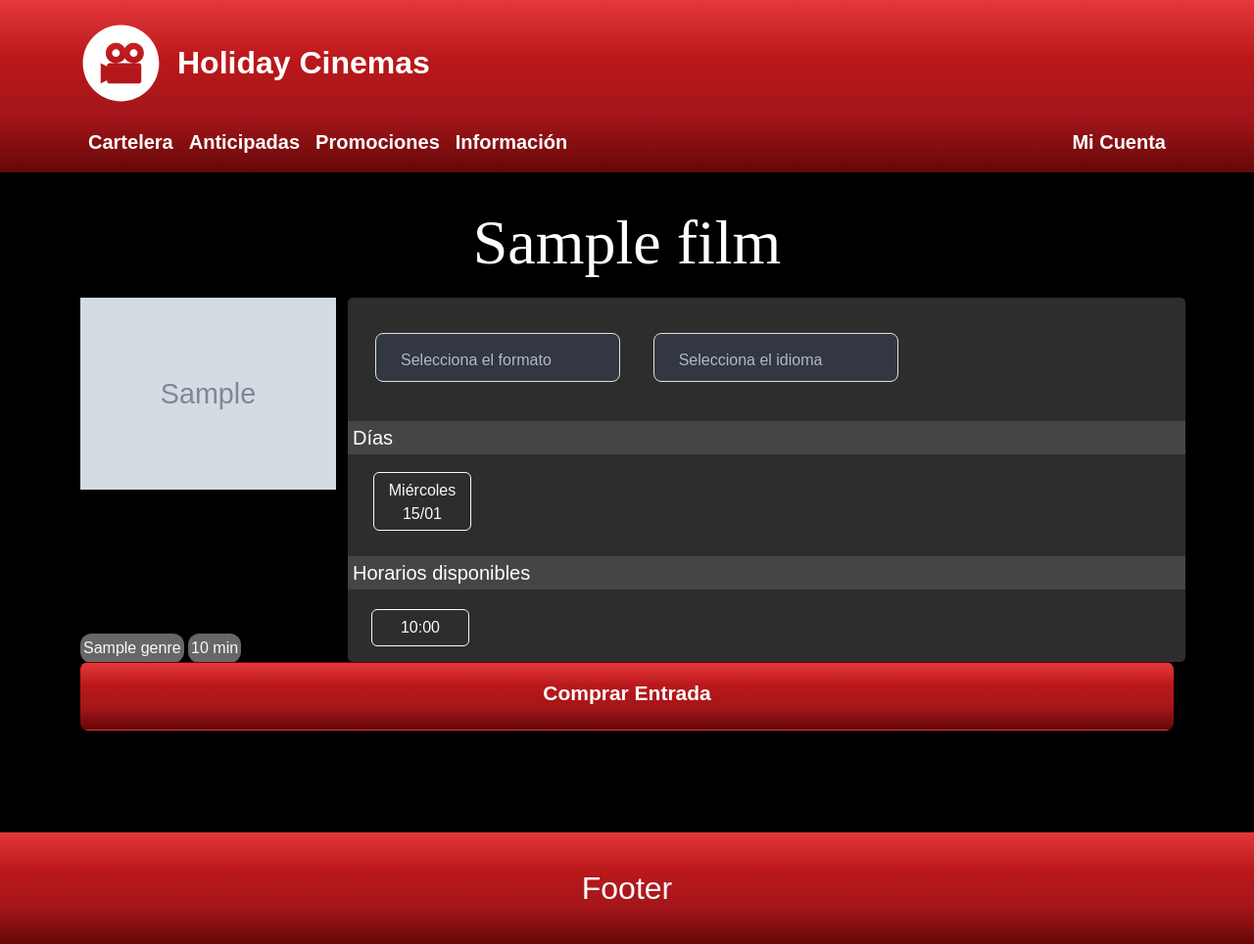
After one commit to Zadios/CinemaSystem, a Django app: page /horarios/1/ in a window 1280 px wide. The commit adds this page. Shown: the whole page at 98% size. Run offline with Django 5.2, Linux system fonts and the light colour scheme; tables that the repository leaves empty hold one stand-in row (values such as "Sample post"); grey boxes marked "Sample" are stand-in pictures.

Commit message:
Cambiado nombre de comprar_entradas por horarios. Intento de integrar plantilla de horarios (errores)

```diff
--- a/Applications/Movie/templates/Movie/index.html
+++ b/Applications/Movie/templates/Movie/index.html
@@ -68,7 +68,7 @@
                         data-bs-toggle="modal"
                         data-bs-target="#sinopsisModal"
                         data-sinopsis="{{ film.synopsis }}">Ver Sinopsis</button>
-                <a href="{% url 'showtime:comprar_entradas' film.id_film %}" class="btn btn-danger w-100">Comprar Entradas</a>
+                <a href="{% url 'showtime:horarios' film.id_film %}" class="btn btn-danger w-100">Comprar Entradas</a>
             </div>
         </div>
         {% endif %}
@@ -106,7 +106,7 @@
                         data-bs-toggle="modal"
                         data-bs-target="#sinopsisModal"
                         data-sinopsis="{{ film.synopsis }}">Ver Sinopsis</button>
-                <a href="{% url 'showtime:comprar_entradas' film.id_film %}" class="btn btn-danger w-100">Comprar Entradas</a>
+                <a href="{% url 'showtime:horarios' film.id_film %}" class="btn btn-danger w-100">Comprar Entradas</a>
             </div>
         {% endif %}
         {% endfor %}
--- /dev/null
+++ b/Applications/Showtime/templates/Showtime/horarios.html
@@ -0,0 +1,111 @@
+{% extends 'CinemaSystemApp/base.html' %}
+{% load static %}
+
+{% block extra_styles %}
+<link rel="stylesheet" href="{% static 'styles/comprar.css' %}">
+{% endblock %}
+
+{% block title %}Comprar Entradas{% endblock %}
+
+{% block content %}
+<div id="horarios-data" data-horarios='{
+    {% for date, horarios in horarios_por_fecha.items %}
+        "{{ date }}": [
+            {% for hora in horarios %}
+                "{{ hora }}"{% if not forloop.last %}, {% endif %}
+            {% endfor %}
+        ]{% if not forloop.last %}, {% endif %}
+    {% endfor %}
+}'></div>
+
+
+
+<div class="container my-4">
+    <div>
+        <h2 class="text-center">{{ film.name }}</h2>
+    </div>
+    <div class="row">
+        <div class="col-md-3 col-sm-3">
+            <div class="image-container centrar">
+                <img src="{{ film.image.url }}" class="img-fluid" alt="Imagen portada">
+            </div>
+            <div class="text-container my-2">
+                {% for genre in film.genres.all %}
+                <p class="text-light background-p">{{ genre.name }}</p>
+                {% endfor %}
+                <p class="text-light background-p">{{ film.duration }} min</p>
+            </div>
+        </div>
+
+
+        <div class="col-md-9 col-sm-9 col-cont">
+
+            <div>
+                <p class="linea"></p>
+                <div class="mb-3">
+                    <div class="row ms-3">
+                    <!-- Selección de formato -->
+                        <div class="col-md-4 col-sm-4">
+                            <select id="format-select" name="format" class="form-select mb-2" aria-label="Selecciona el formato">
+                                <option selected disabled>Selecciona el formato</option>
+                                {% for format in formats %}
+                                    <option value="{{ format.id_format }}" {% if format.id_format|stringformat:"s" == selected_format %}selected{% endif %}>{{ format.name }}</option>
+                                {% endfor %}
+                            </select>
+                        </div>
+
+                        <!-- Selección de idioma -->
+                        <div class="col-md-4 col-sm-4">
+                            <select id="language-select" name="language" class="form-select mb-4" aria-label="Selecciona el idioma">
+                                <option selected disabled>Selecciona el idioma</option>
+                                {% for language in languages %}
+                                    <option value="{{ language.id_language }}" {% if language.id_language|stringformat:"s" == selected_language %}selected{% endif %}>{{ language.name }}</option>
+                                {% endfor %}
+                            </select>
+                        </div>
+                    </div>
+                </div>
+
+                <div class="mb-3">
+                    <h5>Días</h5>
+                    <div class="row ms-3" id="day-buttons">
+                        <!-- Botones de los días -->
+                        {% for show in shows %}
+                            <button type="button"
+                                    class="btn btn-outline-light bt-box text-center day-button"
+                                    data-day="{{ show.show_date|date:"Y-m-d" }}">
+                                {{ show.show_date | date:"l" | capfirst }} {{ show.show_date | date:"d/m" }}
+                            </button>
+                        {% endfor %}
+                    </div>
+                </div>
+
+                <div class="mb-3">
+                    <h5 id="schedule-title">Horarios disponibles</h5>
+                    <div id="schedule-container" class="row ms-4 overflow-auto">
+                        <!-- botones de horarios dinámicos con java -->
+                        {% for show in shows %}
+                            <button type="button"
+                                    class="btn btn-outline-light me-2 horario-button"
+                                    data-day="{{ show.show_date|date:'Y-m-d' }}"
+                                    data-id="{{ show.id }}"> <!-- Aquí añadimos el show_id -->
+                                {{ show.show_time|time:"H:i" }}
+                            </button>
+                        {% endfor %}
+                    </div>
+                </div>
+
+        </div>
+    </div>
+
+    <div class="container">
+        <section class="d-grid gap-2 mb-3">
+            <a class="btn btn-red text-white" href="#">Comprar Entrada</a>
+        </section>
+    </div>
+</div>
+
+{% block scripts %}
+<script src="{% static 'JS/compra.js' %}"></script>
+{% endblock %}
+{% endblock %}
--- a/Applications/Showtime/urls.py
+++ b/Applications/Showtime/urls.py
@@ -4,5 +4,6 @@ from . import views
 
 app_name = "showtime"
 urlpatterns = [
-    path('<int:film_id>/', views.comprar_entradas, name='comprar_entradas'),
+    path('<int:film_id>/', views.horarios, name='horarios'),
+    path('comprar_entradas/<int:show_id>/', views.comprar_entradas, name='comprar_entradas'),
 ]
--- a/Applications/Showtime/views.py
+++ b/Applications/Showtime/views.py
@@ -2,11 +2,11 @@ from django.shortcuts import render, get_object_or_404
 from Applications.Movie.models import Film, Format, Language
 from .models import Show, Movie_Theater
 
-def comprar_entradas(request, film_id):
+def horarios(request, film_id):
     film = get_object_or_404(Film, pk=film_id)
     formats = film.format.all()  # Formatos disponibles para la película
     languages = film.language.all()  # Idiomas disponibles para la película
-    shows = Show.objects.filter(film=film)
+    shows = Show.objects.filter(film=film).order_by('show_date', 'show_time')
 
     selected_format = request.GET.get('format')
     selected_language = request.GET.get('language')
@@ -17,6 +17,15 @@ def comprar_entradas(request, film_id):
     if selected_language:
         shows = shows.filter(language_id=selected_language)
 
+    # Organizar los horarios por fecha
+    horarios_por_fecha = {}
+    for show in shows:
+        fecha = show.show_date.strftime('%Y-%m-%d')
+        hora = show.show_time.strftime('%H:%M')
+        if fecha not in horarios_por_fecha:
+            horarios_por_fecha[fecha] = []
+        horarios_por_fecha[fecha].append(hora)
+
     context = {
         'film': film,
         'formats': formats,
@@ -24,5 +33,16 @@ def comprar_entradas(request, film_id):
         'shows': shows,
         'selected_format': selected_format,
         'selected_language': selected_language,
+        'horarios_por_fecha': horarios_por_fecha,  # Pasamos el diccionario de horarios al template
+    }
+    return render(request, 'showtime/horarios.html', context)
+
+def comprar_entradas(request, show_id):
+    # Obtener el show específico usando el show_id
+    show = get_object_or_404(Show, pk=show_id)
+
+    # Contexto para el template: puedes pasar cualquier dato necesario para la compra
+    context = {
+        'show': show,
     }
     return render(request, 'showtime/comprar_entradas.html', context)
--- a/CinemaSystem/urls.py
+++ b/CinemaSystem/urls.py
@@ -23,8 +23,8 @@ urlpatterns = [
     path('admin/', admin.site.urls),
     path('', include('Applications.CinemaSystemApp.urls')),
     path('', include('Applications.Movie.urls')),
-    path('Register/', include('Applications.Register.urls')),
-    path('comprar/', include('Applications.Showtime.urls')),
+    path('register/', include('Applications.Register.urls')),
+    path('horarios/', include('Applications.Showtime.urls')),
 ]
 
 if settings.DEBUG:
--- a/static/JS/compra.js
+++ b/static/JS/compra.js
@@ -2,10 +2,8 @@ document.addEventListener('DOMContentLoaded', function() {
     // Cargar y verificar los horarios en window.horarios
     try {
         window.horarios = JSON.parse(document.getElementById("horarios-data").dataset.horarios);
-        console.log("Horarios cargados:", window.horarios);  // Verifica que los datos están presentes
     } catch (error) {
         console.error("Error al analizar los datos de horarios:", error);
-        window.horarios = {};  // Asignamos un objeto vacío en caso de error
     }
 
     // Selección de formato e idioma
@@ -35,7 +33,11 @@ document.addEventListener('DOMContentLoaded', function() {
             horarios.forEach(horario => {
                 const horarioButton = document.createElement("button");
                 horarioButton.className = "btn btn-outline-light me-2";
-                horarioButton.textContent = horario;
+                horarioButton.textContent = horario.time;
+
+                // Agregar el data-show-id con el id del show correspondiente
+                horarioButton.setAttribute("data-show-id", horario.show_id);
+
                 scheduleContainer.appendChild(horarioButton);
             });
         } else {
@@ -61,4 +63,17 @@ document.addEventListener('DOMContentLoaded', function() {
             mostrarHorarios(fechaSeleccionada);
         });
     });
+
+    // Función para manejar el clic en los botones de horarios
+    scheduleContainer.addEventListener("click", function(event) {
+        if (event.target && event.target.matches("button")) {
+            // Obtener el show_id desde el atributo data-show-id del botón
+            const showId = event.target.getAttribute("data-show-id");
+
+            // Mostrar el show_id en la consola
+            console.log("Show ID seleccionado:", showId);
+
+            // Aquí puedes guardar o procesar el showId, por ejemplo, almacenarlo en la sesión o en un campo oculto
+        }
+    });
 });
```
Also changed, not shown: Applications/Showtime/templates/Showtime/comprar_entradas.html (+0 -91 lines).
